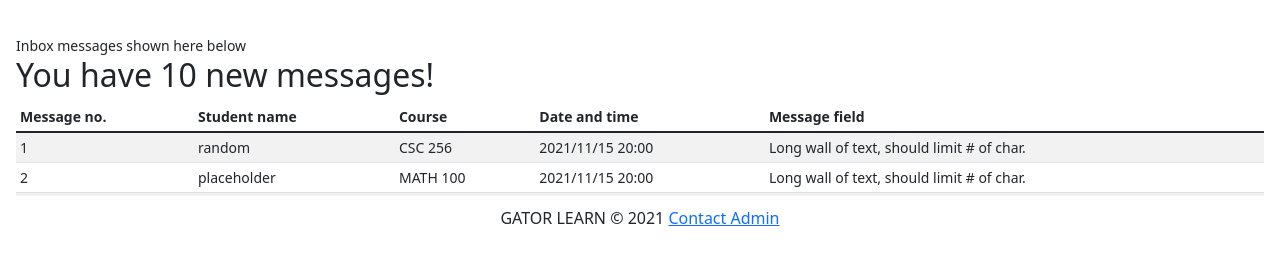
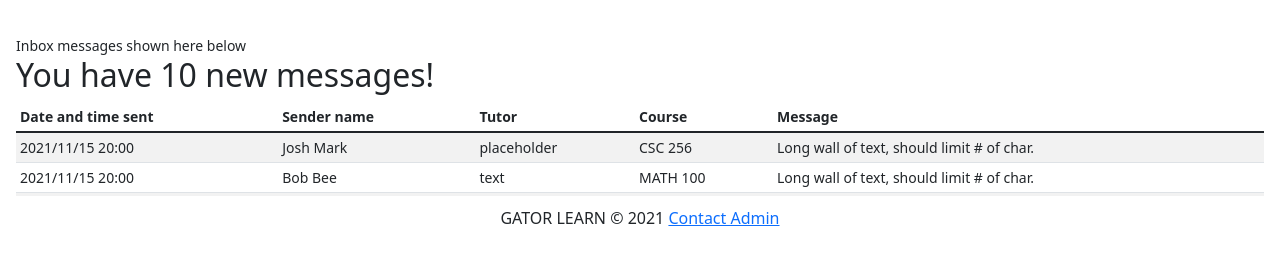
Before and after one commit to ManaliSeth/Gator-Learn, a Flask app: page /userDashboard in a window 1280 px wide, after a click on "Open tutor inbox". Shown: the part 604-858 px from the top of the page. Run offline with Flask 2, Linux system fonts and the light colour scheme; some libraries are stand-ins or nearby versions.

Commit message:
Reorganized tutor inbox columns as suggested

```diff
--- a/project/templates/user/tutorDashboard2.html
+++ b/project/templates/user/tutorDashboard2.html
@@ -198,82 +198,82 @@
                 <table class="table table-striped table-sm">
                     <thead>
                     <tr>
-              <th scope="col">Message no.</th>
-              <th scope="col">Student name</th>
+                        <th scope="col">Date and time sent</th>
+                        <th scope="col">Sender name</th>
+                        <th scope="col">Tutor</th>
                         <th scope="col">Course</th>
-              <th scope="col">Date and time</th>
-              <th scope="col">Message field</th>
+                        <th scope="col">Message</th>
                     </tr>
                     </thead>
                     <tbody>
                     <tr>
-              <td>1</td>
-              <td>random</td>
+                        <td>2021/11/15 20:00</td>
+                        <td>Josh Mark</td>
+                        <td>placeholder</td>
                         <td>CSC 256</td>
-              <td>2021/11/15 20:00</td>
                         <td>Long wall of text, should limit # of char.</td>
                     </tr>
                     <tr>
-              <td>2</td>
-              <td>placeholder</td>
+                        <td>2021/11/15 20:00</td>
+                        <td>Bob Bee</td>
+                        <td>text</td>
                         <td>MATH 100</td>
-              <td>2021/11/15 20:00</td>
                         <td>Long wall of text, should limit # of char.</td>
                     </tr>
                     <tr>
-              <td>3</td>
+                        <td>2021/11/15 20:00</td>
+                        <td>Tim Mothy</td>
                         <td>data</td>
                         <td>ENG 201</td>
-              <td>2021/11/15 20:00</td>
                         <td>Long wall of text, should limit # of char.</td>
                     </tr>
                     <tr>
-              <td>3</td>
+                        <td>2021/11/15 20:00</td>
+                        <td>Charle Lee</td>
                         <td>information</td>
                         <td>ACCT 300</td>
-              <td>2021/11/15 20:00</td>
                         <td>Long wall of text, should limit # of char.</td>
                     </tr>
                     <tr>
-              <td>4</td>
+                        <td>2021/11/15 20:00</td>
+                        <td>Nate Then</td>
                         <td>text</td>
                         <td>CSC 648</td>
-              <td>2021/11/15 20:00</td>
                         <td>Long wall of text, should limit # of char.</td>
                     </tr>
                     <tr>
-              <td>5</td>
+                        <td>2021/11/15 20:00</td>
+                        <td>John Knee</td>
                         <td>dashboard</td>
                         <td>CSC 690</td>
-              <td>2021/11/15 20:00</td>
                         <td>Long wall of text, should limit # of char.</td>
                     </tr>
                     <tr>
-              <td>6</td>
+                        <td>2021/11/15 20:00</td>
+                        <td>Random Name</td>
                         <td>dashboard</td>
                         <td>CSC 675</td>
-              <td>2021/11/15 20:00</td>
                         <td>Long wall of text, should limit # of char.</td>
                     </tr>
                     <tr>
-              <td>7</td>
+                        <td>2021/11/15 20:00</td>
+                        <td>Another Name</td>
                         <td>placeholder</td>
                         <td>CSC 651</td>
-              <td>2021/11/15 20:00</td>
                         <td>Long wall of text, should limit # of char.</td>
                     </tr>
                     <tr>
-              <td>8</td>
+                        <td>2021/11/15 20:00</td>
+                        <td>Kirsten Nam</td>
                         <td>random</td>
                         <td>CSC 642</td>
-              <td>2021/11/15 20:00</td>
                         <td>Long wall of text, should limit # of char.</td>
                     </tr>
                     <tr>
-              <td>9</td>
+                        <td>2021/11/15 20:00</td>
+                        <td>Last Name</td>
                         <td>placeholder</td>
                         <td>CSC 848</td>
-              <td>2021/11/15 20:00</td>
                         <td>Long wall of text, should limit # of char.</td>
                     </tr>
                     </tbody>
```
Lines whose indentation alone changed are shown as unchanged.
